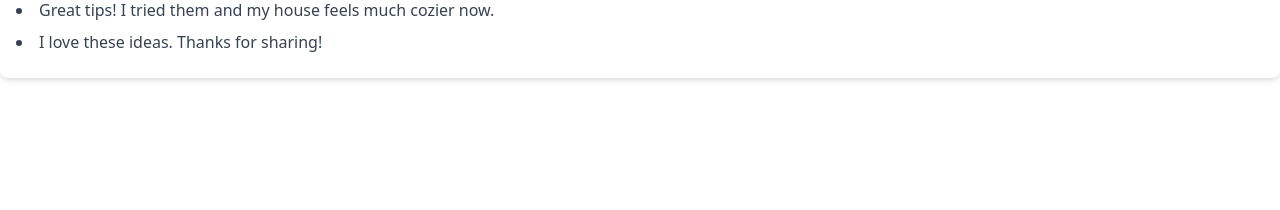
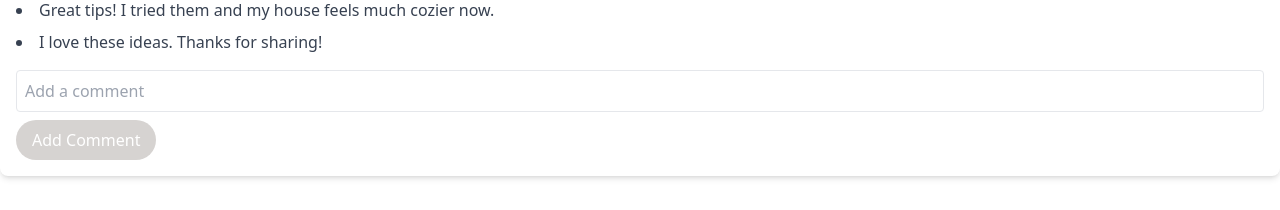
Before and after one commit to juliebefana/blog-ang, an Angular app: page /blog/1 in a window 1280 px wide. Shown: the part 530-740 px from the top of the page. Built offline with nearby package versions, Linux system fonts and the light colour scheme.

Commit message:
Added a function to add new comment

```diff
--- a/src/app/app.module.ts
+++ b/src/app/app.module.ts
@@ -1,4 +1,5 @@
 import { NgModule } from '@angular/core';
+import { FormsModule } from '@angular/forms';
 import { BrowserModule } from '@angular/platform-browser';
 
 import { AppRoutingModule } from './app-routing.module';
@@ -20,7 +21,8 @@ import { SinglePostComponent } from './single-post/single-post.component';
   ],
   imports: [
     BrowserModule,
-    AppRoutingModule
+    AppRoutingModule,
+    FormsModule
   ],
   providers: [],
   bootstrap: [AppComponent]
--- a/src/app/single-post/single-post.component.html
+++ b/src/app/single-post/single-post.component.html
@@ -6,4 +6,10 @@
   <ul class="list-disc list-inside mt-2">
     <li *ngFor="let comment of selectedPost.comments" class="text-gray-700 mb-2">{{ comment }}</li>
   </ul>
+
+  <!-- Comment Input Field -->
+  <div class="mt-4">
+    <input [(ngModel)]="newComment" class="w-full p-2 border rounded" placeholder="Add a comment">
+    <button (click)="addComment()" class="bg-stone-300 text-white p-2 px-4 rounded-full mt-2 hover:bg-stone-400">Add Comment</button>
+  </div>
 </div>
--- a/src/app/single-post/single-post.component.ts
+++ b/src/app/single-post/single-post.component.ts
@@ -2,6 +2,7 @@ import { Component, OnInit } from '@angular/core';
 import { ActivatedRoute } from '@angular/router';
 import { BlogPost } from '../blog-post.model';
 import { BlogService } from '../blog.service';
+
 
 @Component({
   selector: 'app-single-post',
@@ -10,6 +11,7 @@ import { BlogService } from '../blog.service';
 })
 export class SinglePostComponent implements OnInit {
   selectedPost: BlogPost | null=null;
+  newComment: string = '';
 
   constructor(private route: ActivatedRoute, private blogService: BlogService) {}
 
@@ -29,4 +31,13 @@ export class SinglePostComponent implements OnInit {
       console.log('Retrieved post:', this.selectedPost);
     }
   }
+
+  addComment() {
+    if (this.selectedPost) { // Check if selectedPost is not null
+      if (this.newComment) {
+        this.selectedPost.comments.push(this.newComment);
+        this.newComment = ''; // Clear the input field
+      }
+    }
+  }
 }
```
